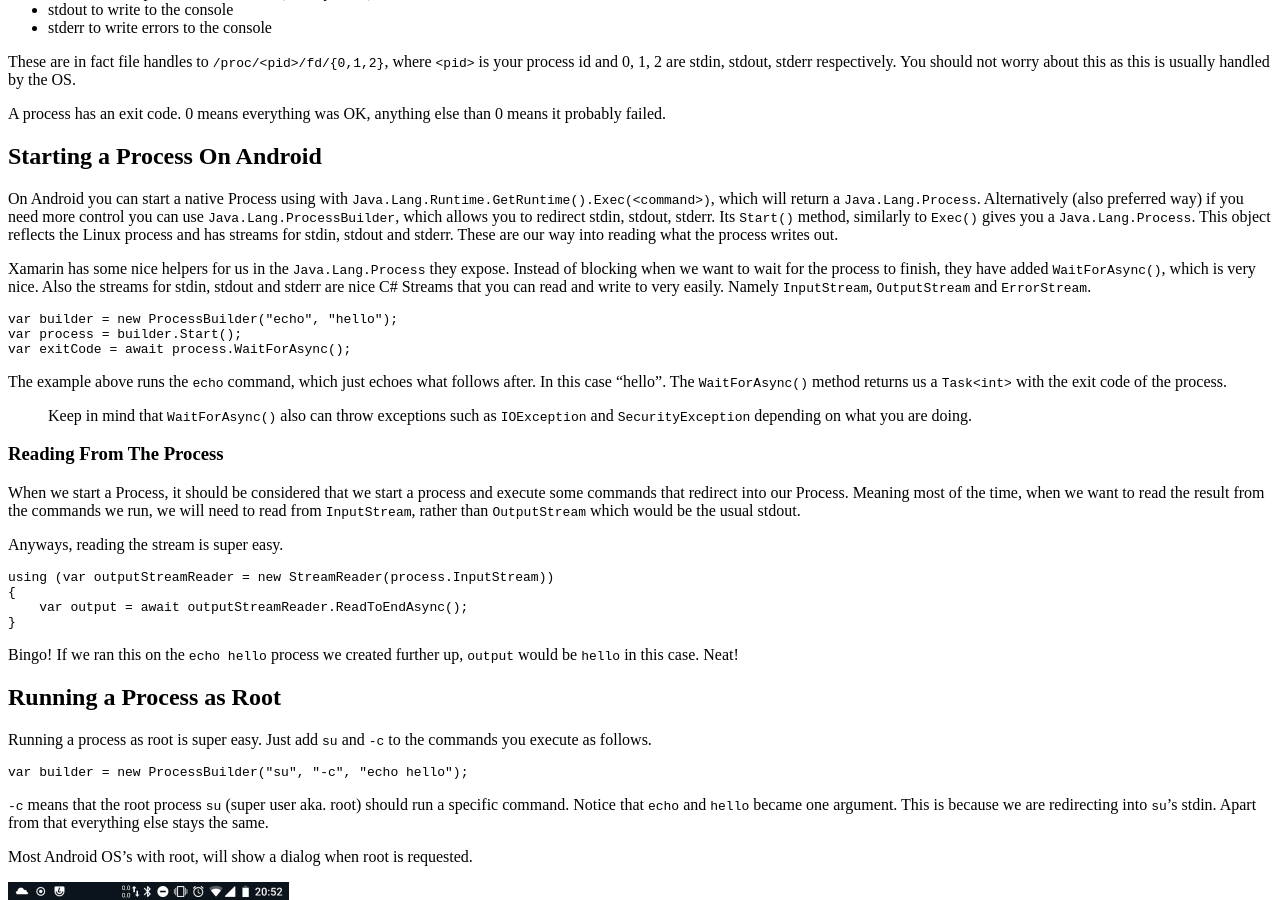
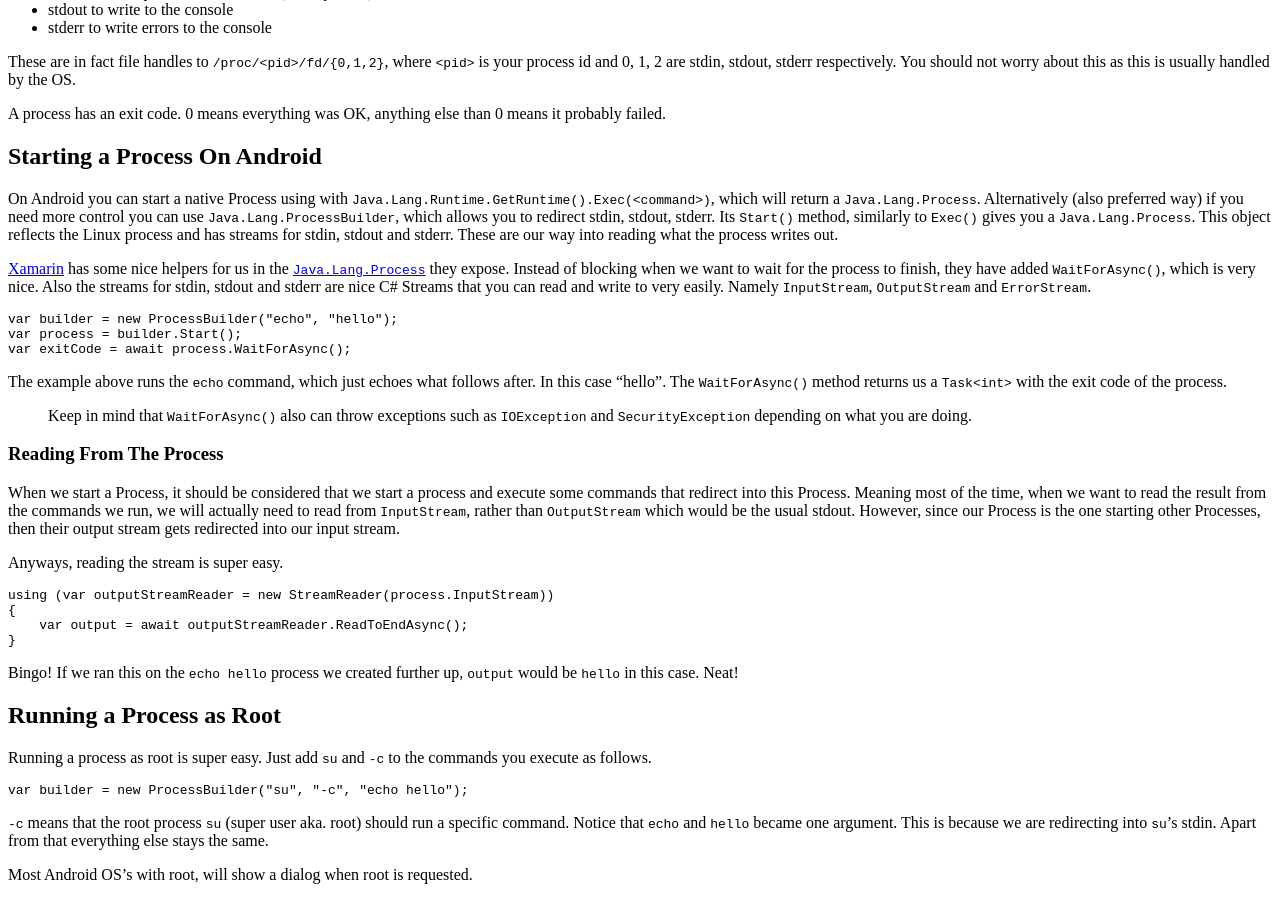
Before and after one commit to Cheesebaron/cheesebaron.github.io, a Jekyll site: the page built from _posts/2018-07-02-xamarin-and-java-processes.md, in a window 1280 px wide and 900 px high, scrolled down 830 px. Built offline with Jekyll 4.4.1, drawn with Linux system fonts in a browser that asks for light colours; nearby versions of some CDN libraries.

Commit message:
Make sentence more precise and add links to docs

````diff
--- a/_posts/2018-07-02-xamarin-and-java-processes.md
+++ b/_posts/2018-07-02-xamarin-and-java-processes.md
@@ -33,7 +33,7 @@ A process has an exit code. 0 means everything was OK, anything else than 0 mean
 ## Starting a Process On Android
 On Android you can start a native Process using with `Java.Lang.Runtime.GetRuntime().Exec(<command>)`, which will return a `Java.Lang.Process`. Alternatively (also preferred way) if you need more control you can use `Java.Lang.ProcessBuilder`, which allows you to redirect stdin, stdout, stderr. Its `Start()` method, similarly to `Exec()` gives you a `Java.Lang.Process`. This object reflects the Linux process and has streams for stdin, stdout and stderr. These are our way into reading what the process writes out.
 
-Xamarin has some nice helpers for us in the `Java.Lang.Process` they expose. Instead of blocking when we want to wait for the process to finish, they have added `WaitForAsync()`, which is very nice. Also the streams for stdin, stdout and stderr are nice C# Streams that you can read and write to very easily. Namely `InputStream`, `OutputStream` and `ErrorStream`.
+[Xamarin][xam] has some nice helpers for us in the [`Java.Lang.Process`][proc] they expose. Instead of blocking when we want to wait for the process to finish, they have added `WaitForAsync()`, which is very nice. Also the streams for stdin, stdout and stderr are nice C# Streams that you can read and write to very easily. Namely `InputStream`, `OutputStream` and `ErrorStream`.
 
 ```csharp
 var builder = new ProcessBuilder("echo", "hello");
@@ -46,7 +46,7 @@ The example above runs the `echo` command, which just echoes what follows after.
 > Keep in mind that `WaitForAsync()` also can throw exceptions such as `IOException` and `SecurityException` depending on what you are doing.
 
 ### Reading From The Process
-When we start a Process, it should be considered that we start a process and execute some commands that redirect into our Process. Meaning most of the time, when we want to read the result from the commands we run, we will need to read from `InputStream`, rather than `OutputStream` which would be the usual stdout.
+When we start a Process, it should be considered that we start a process and execute some commands that redirect into this Process. Meaning most of the time, when we want to read the result from the commands we run, we will actually need to read from `InputStream`, rather than `OutputStream` which would be the usual stdout. However, since our Process is the one starting other Processes, then their output stream gets redirected into our input stream.
 
 Anyways, reading the stream is super easy.
 
@@ -95,3 +95,5 @@ That is it! Now you should be an expert in native processes and how to launch th
 [los]: https://lineageos.org/ "LineageOS Android Distribution web site"
 [lossu]: https://download.lineageos.org/extras "LineageOS Extras Downloads"
 [root]: {{ site.url }}/assets/images/root.jpg "Root dialog"
+[xam]: https://xamarin.com "Xamarin web site"
+[proc]: https://developer.xamarin.com/api/type/Java.Lang.Process/ "Java.Lang.Process Xamarin documentation"
````
